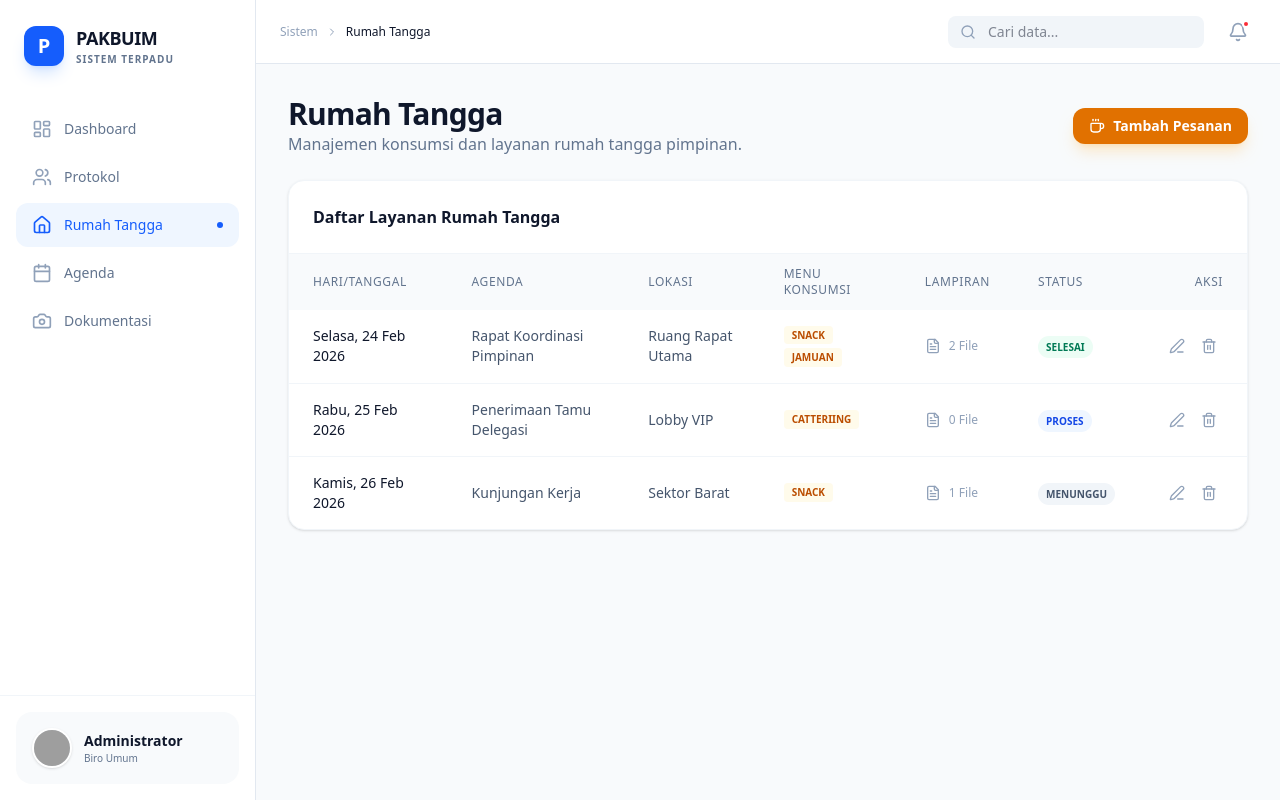
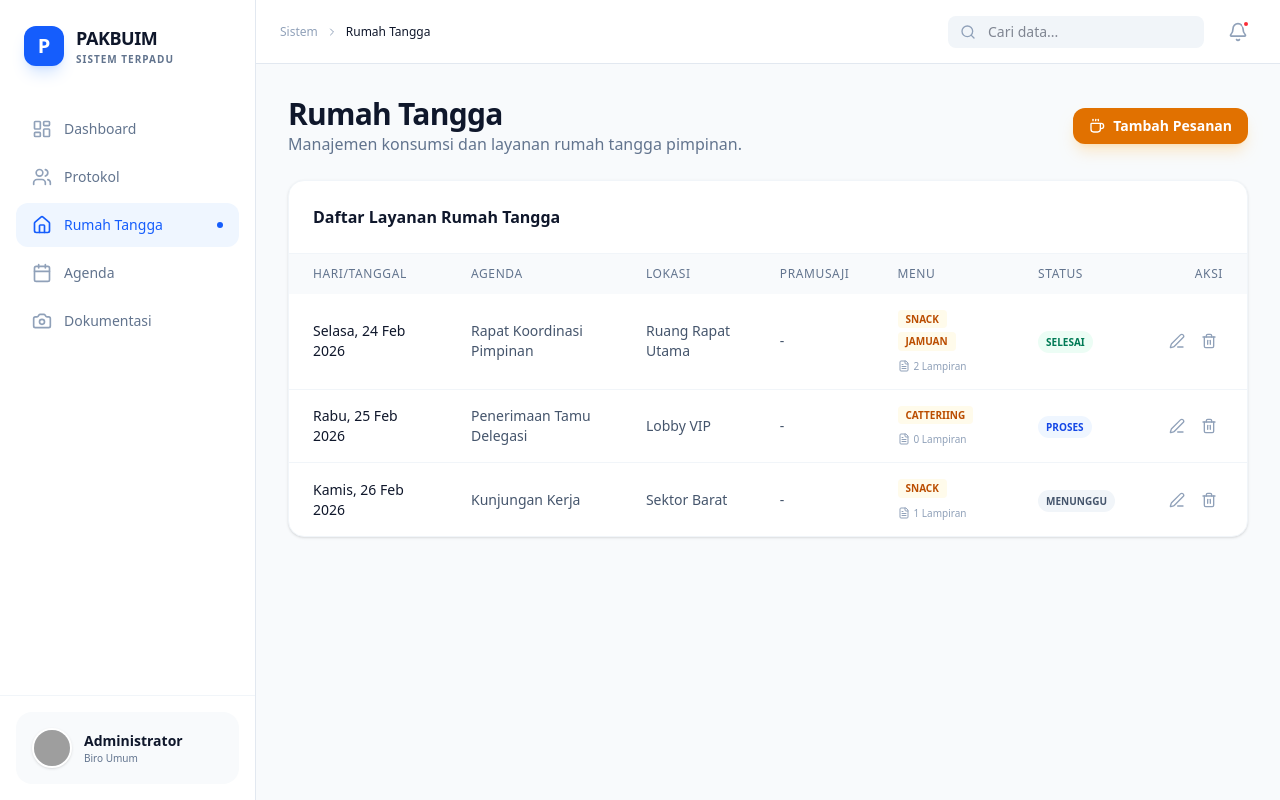
Before and after one commit to safirarahmadini8-max/pakbuimv1, a React (Vite) app: page / in a window 1280 px wide. Both pictures are taken after a click on the button "Rumah Tangga". Built offline with nearby package versions, Linux system fonts and the light colour scheme; grey boxes are pictures that could not be loaded.

Commit message:
feat(PAKBUIM): Update agenda table columns and types
Renamed 'Menu Konsumsi' to 'Menu' and 'Lampiran' to 'Pramusaji' in the agenda table.
Added `menuDetail` and `server` fields to the `AgendaItem` type to accommodate the renamed columns.

```diff
--- a/src/App.tsx
+++ b/src/App.tsx
@@ -444,8 +444,8 @@ const RumahTanggaView = ({
               <th className="px-6 py-3 font-medium">Hari/Tanggal</th>
               <th className="px-6 py-3 font-medium">Agenda</th>
               <th className="px-6 py-3 font-medium">Lokasi</th>
-              <th className="px-6 py-3 font-medium">Menu Konsumsi</th>
-              <th className="px-6 py-3 font-medium">Lampiran</th>
+              <th className="px-6 py-3 font-medium">Pramusaji</th>
+              <th className="px-6 py-3 font-medium">Menu</th>
               <th className="px-6 py-3 font-medium">Status</th>
               <th className="px-6 py-3 font-medium text-right">Aksi</th>
             </tr>
@@ -456,17 +456,23 @@ const RumahTanggaView = ({
                 <td className="px-6 py-4 font-medium text-slate-900">{item.date}</td>
                 <td className="px-6 py-4 text-slate-600">{item.agenda}</td>
                 <td className="px-6 py-4 text-slate-600">{item.location}</td>
+                <td className="px-6 py-4 text-slate-600 font-medium">{item.server || '-'}</td>
                 <td className="px-6 py-4">
-                  <div className="flex flex-wrap gap-1">
-                    {item.menu.split(', ').map(m => (
-                      <span key={m} className="px-2 py-0.5 bg-amber-50 text-amber-700 rounded text-[10px] font-bold uppercase">{m}</span>
-                    ))}
-                  </div>
-                </td>
-                <td className="px-6 py-4">
-                  <div className="flex items-center gap-2 text-slate-400">
-                    <FileText className="w-4 h-4" />
-                    <span className="text-xs">{item.files} File</span>
+                  <div className="flex flex-col gap-1">
+                    <div className="flex flex-wrap gap-1">
+                      {item.menu.split(', ').map(m => (
+                        <span key={m} className="px-2 py-0.5 bg-amber-50 text-amber-700 rounded text-[10px] font-bold uppercase">{m}</span>
+                      ))}
+                    </div>
+                    {item.menuDetail && (
+                      <div className="text-[10px] text-slate-500 italic mt-1 max-w-[200px] truncate" title={item.menuDetail}>
+                        {item.menuDetail}
+                      </div>
+                    )}
+                    <div className="flex items-center gap-1 text-slate-400 mt-1">
+                      <FileText className="w-3 h-3" />
+                      <span className="text-[10px]">{item.files} Lampiran</span>
+                    </div>
                   </div>
                 </td>
                 <td className="px-6 py-4">
@@ -1075,6 +1081,8 @@ export default function App() {
           agenda: formData.get('agenda') as string,
           location: formData.get('location') as string,
           menu: Array.from(formData.getAll('menu')).join(', '),
+          menuDetail: formData.get('menuDetail') as string,
+          server: formData.get('server') as string,
           files: fileCount,
           status: editingItem?.status || 'Menunggu'
         };
@@ -1221,8 +1229,12 @@ export default function App() {
               <input name="agenda" defaultValue={editingItem?.agenda} required type="text" className="w-full px-4 py-2 border border-slate-200 rounded-xl focus:ring-2 focus:ring-amber-500/20 outline-none" placeholder="Nama kegiatan..." />
             </div>
             <div>
+              <label className="block text-sm font-bold text-slate-700 mb-1">Petugas Pramusaji</label>
+              <input name="server" defaultValue={editingItem?.server} type="text" className="w-full px-4 py-2 border border-slate-200 rounded-xl focus:ring-2 focus:ring-amber-500/20 outline-none" placeholder="Nama petugas pramusaji..." />
+            </div>
+            <div>
               <label className="block text-sm font-bold text-slate-700 mb-1">Menu Konsumsi</label>
-              <div className="flex flex-wrap gap-3">
+              <div className="flex flex-wrap gap-3 mb-2">
                 {['Snack', 'Jamuan', 'Catteriing'].map(menu => (
                   <label key={menu} className="flex items-center gap-2 cursor-pointer group">
                     <input name="menu" value={menu} defaultChecked={editingItem?.menu.includes(menu)} type="checkbox" className="w-4 h-4 rounded border-slate-300 text-amber-600 focus:ring-amber-500" />
@@ -1230,6 +1242,7 @@ export default function App() {
                   </label>
                 ))}
               </div>
+              <textarea name="menuDetail" defaultValue={editingItem?.menuDetail} className="w-full px-4 py-2 border border-slate-200 rounded-xl focus:ring-2 focus:ring-amber-500/20 outline-none text-sm" rows={2} placeholder="Detail menu (entry)..."></textarea>
             </div>
             <div>
               <label className="block text-sm font-bold text-slate-700 mb-1">Upload Foto/Video</label>
--- a/src/types.ts
+++ b/src/types.ts
@@ -51,6 +51,8 @@ export interface HouseholdService {
   agenda: string;
   location: string;
   menu: string;
+  menuDetail?: string;
+  server?: string;
   files: number;
   status: 'Selesai' | 'Proses' | 'Menunggu';
 }
```
